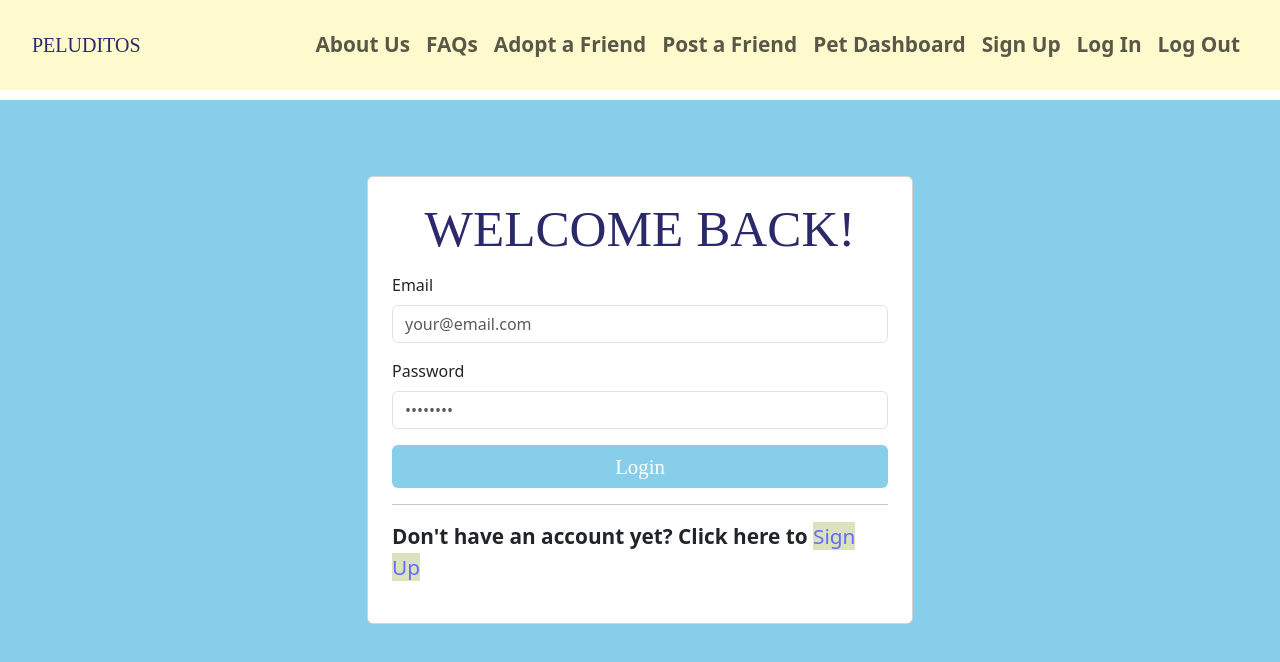
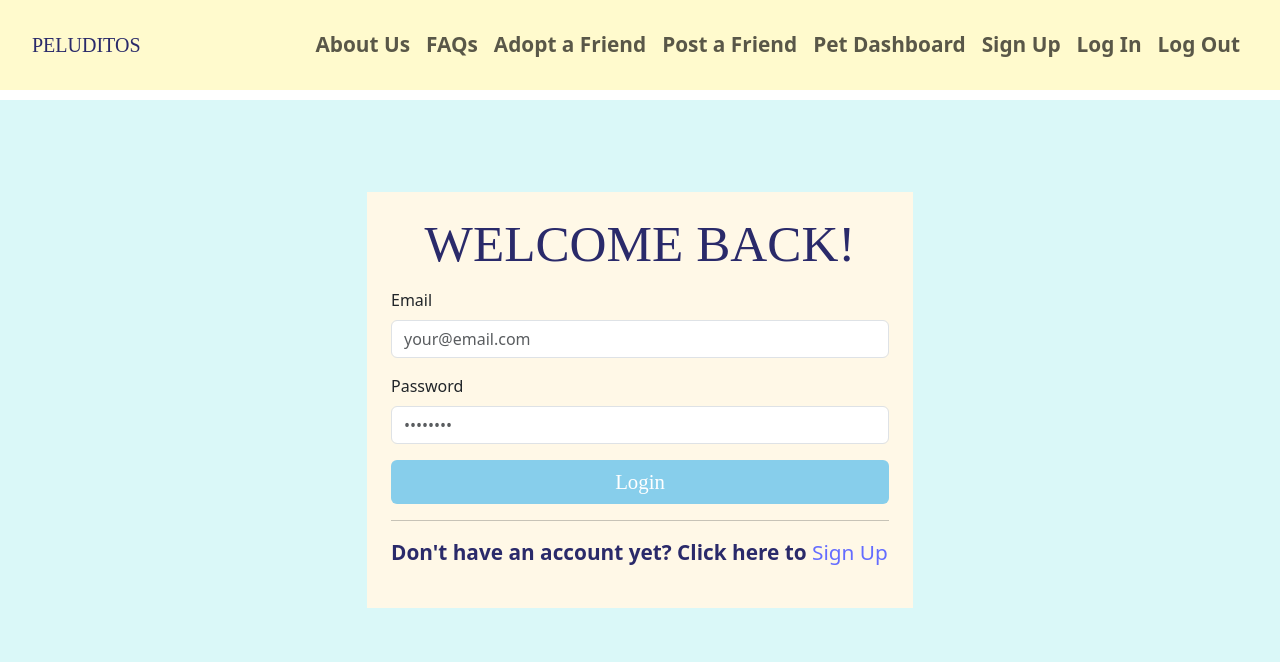
Before and after one commit to victorialamelo/pet-adoption, a React (Vite) app in the folder adoption/client/: page /login in a window 1280 px wide. Shown: the top 662 px of the page. Built offline with nearby package versions, Linux system fonts and the light colour scheme; a web font is replaced by a local one.

Commit message:
in progress

```diff
--- a/adoption/client/src/App.css
+++ b/adoption/client/src/App.css
@@ -17,26 +17,26 @@
   padding: 0;
 }
 
-h1, h2, h3, .navbar-brand {
+h1, .navbar-brand {
   font-family: "Shrikhand", serif;
   font-weight: 400;
   font-style: normal;
   text-transform: uppercase;
-  text-shadow:rgba(0, 0, 0, 0.5);
   color: var(--lavender);
 }
 
-p, span, li{
+h2, h3, p, span, li{
   font-optical-sizing: auto;
   font-weight: 600;
   font-style: normal;
-  font-size: 1.3em
+  font-size: 1.3em;
+  color: var(--lavender);
 }
 
 body, #root {
   margin: 0 auto;
   width: 100%;
-  background-color: var(--skyblue);
+  background-color: var(--celeste);
 }
 
 header {
@@ -144,8 +144,8 @@ input:focus {
   color: var(--skyblue);
 }
 
-.signup {
-  background-color: var(--sage);
+.signup, .login {
+  background-color: var(--latte);
 }
 
 .banner {
@@ -203,6 +203,11 @@ input:focus {
   padding: 30px;
 }
 
+.user-dashboard {
+  background-color: var(--celeste);
+  padding: 70px;
+}
+
 .checkbox-span {
   padding-right: 10px;
   display: block;
--- a/adoption/client/src/pages/LoginPage.jsx
+++ b/adoption/client/src/pages/LoginPage.jsx
@@ -53,7 +53,7 @@ export default function LoginPage() {
         <div className="container my-5">
           <div className="row justify-content-center">
             <div className="col-md-6">
-              <div className="card p-4">
+              <div className="login p-4">
                 <h1 className="text-center mb-3">Welcome Back!</h1>
                 <form onSubmit={handleSubmit}>
 
--- a/adoption/client/src/pages/UserDashboard.jsx
+++ b/adoption/client/src/pages/UserDashboard.jsx
@@ -102,7 +102,13 @@ export default function UserDashboard() {
   return (
     <>
       <NavBar />
-      <section className="container my-5">
+
+      {/* Hero Section */}
+      <header>
+        <img src="../src/assets/rosedog.jpg" alt="" />
+      </header>
+
+      <section className="container-fluid user-dashboard">
         <h1 className="display-4 text-center mb-4">User Dashboard</h1>
 
         {/* Inbox Section */}
```
